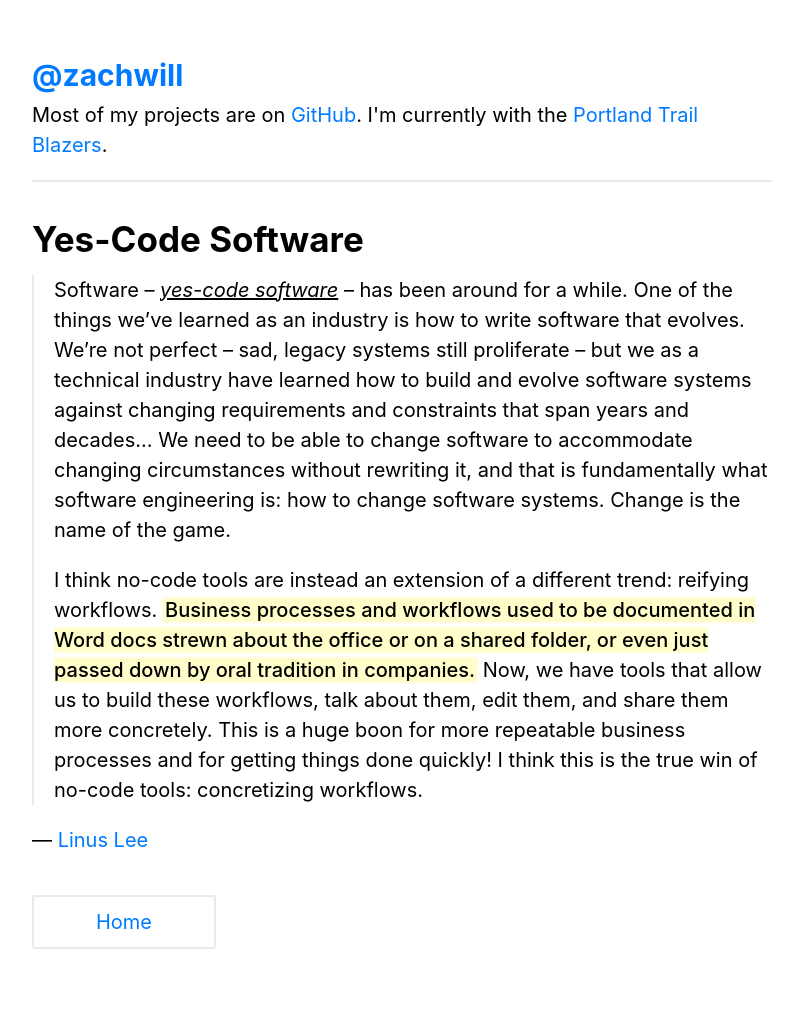
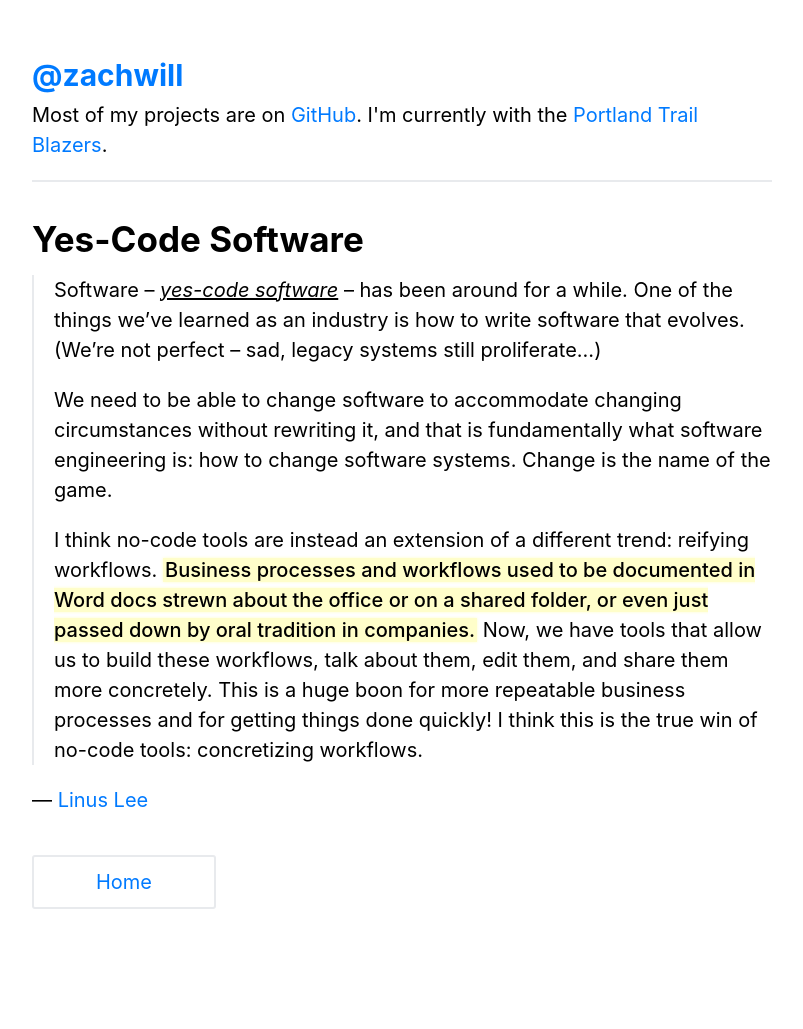
Before and after one commit to zachwill/blog, a Jekyll site: the page built from _posts/2020-10-28-yes-code.md, in a window 1280 px wide. Shown: the whole page, without its empty margins (238-1041 px from the left). Built offline with Jekyll 4.4.1, drawn with Linux system fonts in a browser that asks for light colours; after the commit the page ends 989 px from its top, so only the background shows below that.

Commit message:
Update Linus Lee quote

```diff
--- a/_posts/2020-10-28-yes-code.md
+++ b/_posts/2020-10-28-yes-code.md
@@ -6,9 +6,8 @@ permalink : /yes-code/
 
 > Software – _yes-code software_ – has been around for a while. One of the
 > things we’ve learned as an industry is how to write software that evolves.
-> We’re not perfect – sad, legacy systems still proliferate – but we as a
-> technical industry have learned how to build and evolve software systems
-> against changing requirements and constraints that span years and decades...
+> (We’re not perfect – sad, legacy systems still proliferate...)
+>
 > We need to be able to change software to accommodate changing circumstances
 > without rewriting it, and that is fundamentally what software engineering is:
 > how to change software systems. Change is the name of the game.
```
